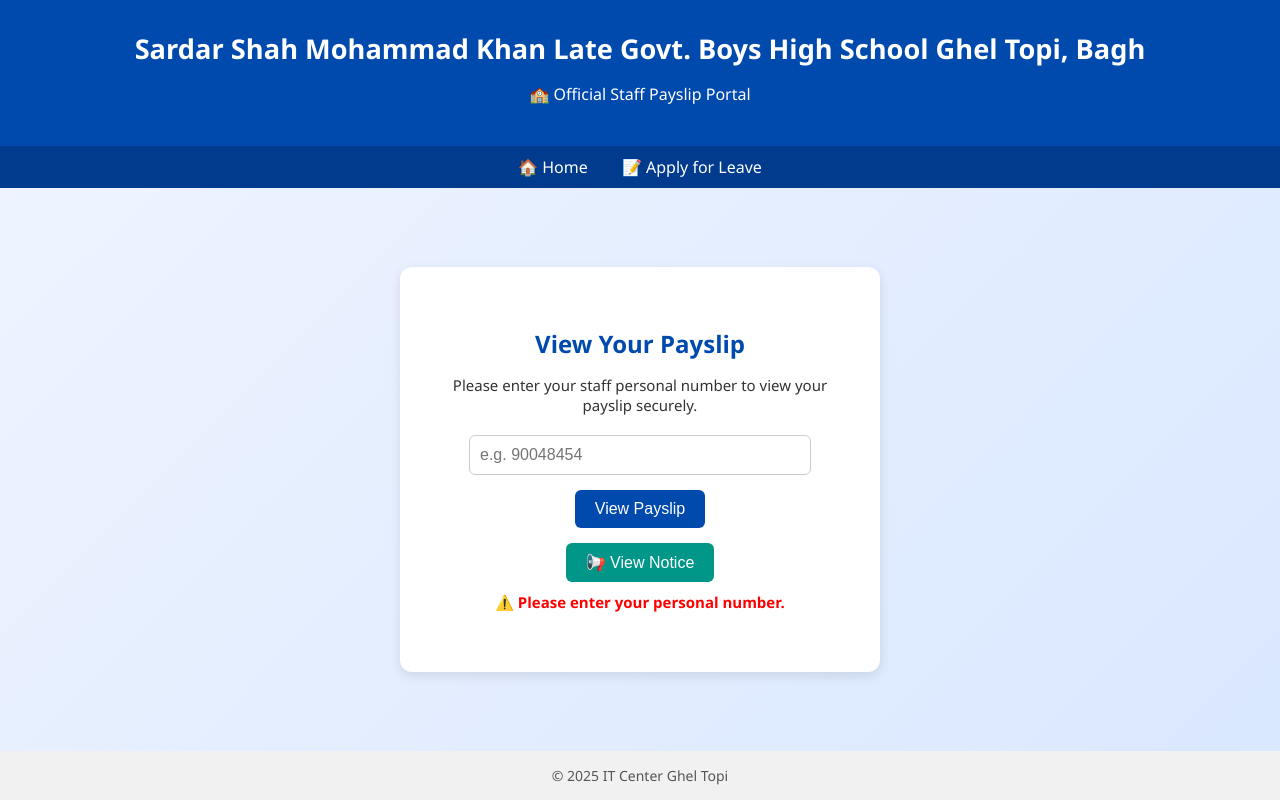
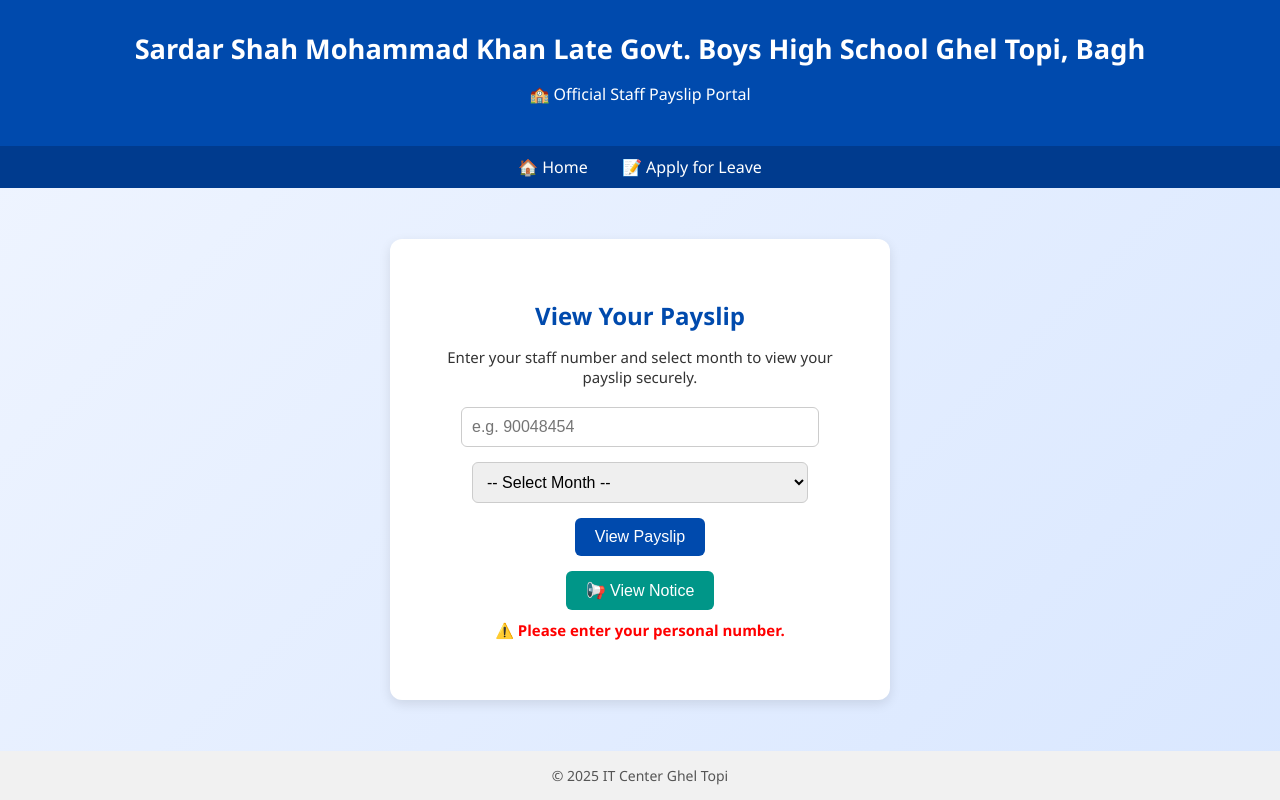
Before and after one commit to rcdotopi-eng/ghel_topi, a plain HTML site: page index.html in a window 1280 px wide. Both pictures are taken after a click on the button "View Payslip". Drawn offline with Linux system fonts and the light colour scheme.

Commit message:
Update index.html

```diff
--- a/index.html
+++ b/index.html
@@ -65,7 +65,7 @@
     border-radius: 12px;
     box-shadow: 0 4px 12px rgba(0,0,0,0.1);
     padding: 40px;
-    max-width: 400px;
+    max-width: 420px;
     text-align: center;
   }
 
@@ -80,7 +80,7 @@
     margin-bottom: 20px;
   }
 
-  input {
+  input, select {
     padding: 10px;
     font-size: 16px;
     width: 80%;
@@ -128,7 +128,7 @@
     margin-top: auto;
   }
 
-  /* Popup notice modal */
+  /* Modal styling */
   .modal {
     display: none;
     position: fixed;
@@ -180,8 +180,16 @@
 <div class="container">
   <div class="box">
     <h2>View Your Payslip</h2>
-    <p>Please enter your staff personal number to view your payslip securely.</p>
+    <p>Enter your staff number and select month to view your payslip securely.</p>
+
     <input type="text" id="pnum" placeholder="e.g. 90048454">
+    <br>
+    <select id="month">
+      <option value="">-- Select Month --</option>
+      <option value="08">August 2025</option>
+      <option value="09">September 2025</option>
+      <option value="10">October 2025</option>
+    </select>
     <br>
     <button onclick="openPayslip()">View Payslip</button>
     <br>
@@ -204,21 +212,28 @@
 <script>
 function openPayslip() {
   const num = document.getElementById('pnum').value.trim();
+  const month = document.getElementById('month').value;
   const msg = document.getElementById('msg');
   msg.innerText = "";
+
   if (!num) {
     msg.innerText = "⚠️ Please enter your personal number.";
     return;
   }
-  const url = 'payslips/' + num + '.pdf';
+  if (!month) {
+    msg.innerText = "⚠️ Please select a month.";
+    return;
+  }
+
+  const url = `payslips/2025/${month}/${num}.pdf`;
   fetch(url).then(r => {
     if (r.ok) {
       window.open(url, '_blank');
     } else {
-      msg.innerText = "❌ Payslip not found. Please check your number.";
+      msg.innerText = "❌ Payslip not found for the selected month.";
     }
   }).catch(() => {
-    msg.innerText = "⚠️ Error opening payslip. Please try again.";
+    msg.innerText = "⚠️ Error loading payslip. Please try again.";
   });
 }
 
@@ -230,7 +245,6 @@ function closeNotice() {
   document.getElementById("noticeModal").style.display = "none";
 }
 
-// Close modal when clicking outside
 window.onclick = function(event) {
   const modal = document.getElementById("noticeModal");
   if (event.target === modal) {
@@ -238,5 +252,6 @@ window.onclick = function(event) {
   }
 };
 </script>
+
 </body>
 </html>
```
